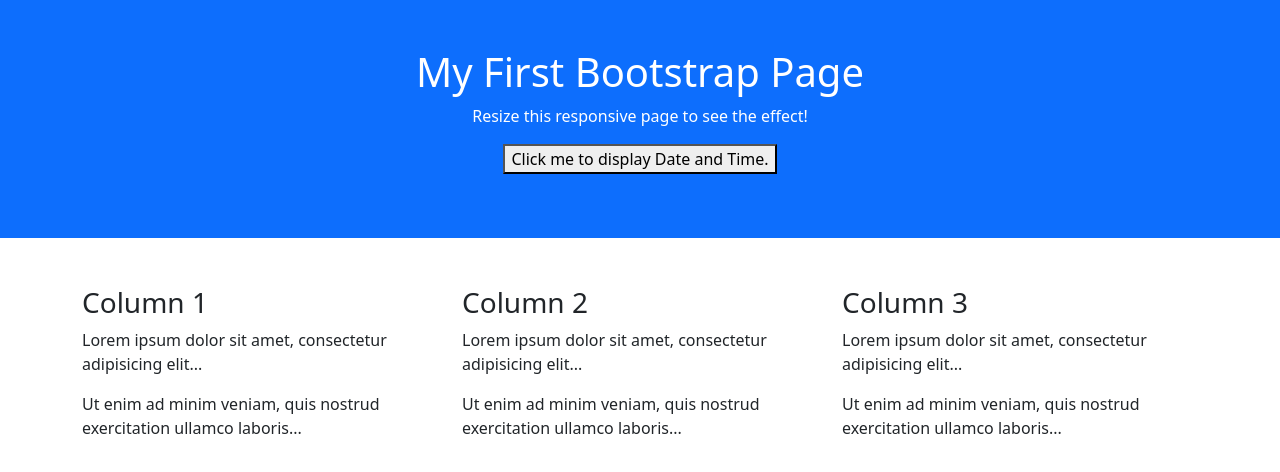
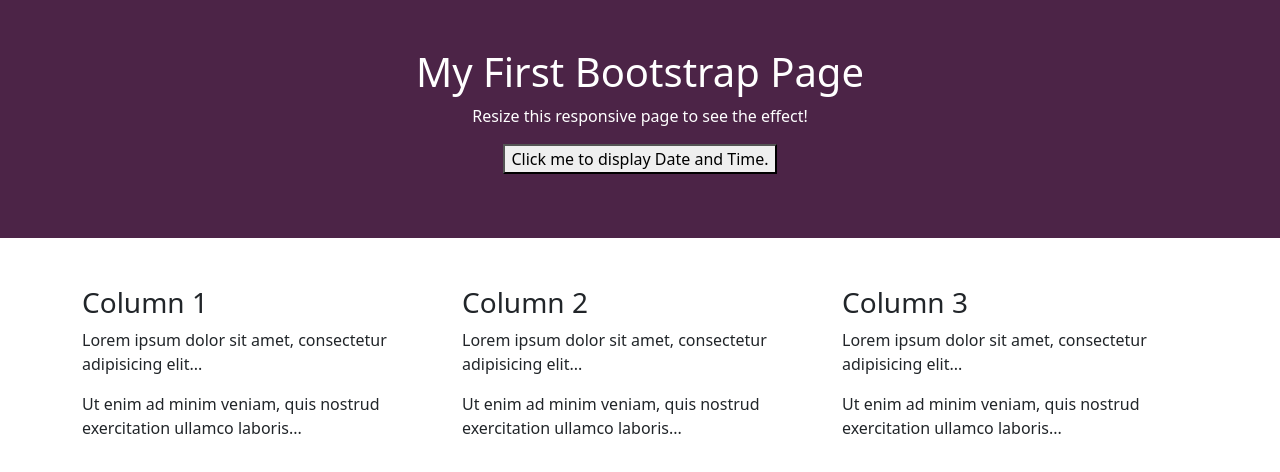
Before and after one commit to masscollaborationlabs/website_example_01, a plain HTML site: page index.html in a window 1280 px wide. Drawn offline with nearby package versions, Linux system fonts and the light colour scheme.

Commit message:
removed img changed the top color to #4C2447
Signed-off-by: Mert Gör <mertgor@qbnetworks.xyz>

```diff
--- a/index.html
+++ b/index.html
@@ -1,5 +1,4 @@
 <!--
-
 Copyright (C) 2025-2026 Mass Collaboration Labs
 
 This program is free software: you can redistribute it and/or modify
@@ -14,8 +13,7 @@
 
 You should have received a copy of the GNU Affero General Public License
 along with this program.  If not, see <https://www.gnu.org/licenses/>.
-
-  -->
+-->
 
 <!DOCTYPE html>
 <html lang="en">
@@ -23,21 +21,34 @@
   <title>Mass Collaboration Labs</title>
   <meta charset="utf-8">
   <meta name="viewport" content="width=device-width, initial-scale=1">
+  <!-- Bootstrap CSS -->
   <link href="https://cdn.jsdelivr.net/npm/bootstrap@5.3.3/dist/css/bootstrap.min.css" rel="stylesheet">
+  <!-- Bootstrap JS -->
   <script src="https://cdn.jsdelivr.net/npm/bootstrap@5.3.3/dist/js/bootstrap.bundle.min.js"></script>
+
+  <!-- Custom CSS -->
+  <style>
+    .custom-banner {
+      background-color: #4C2447; /* Deep purple shade */
+      color: white;
+    }
+  </style>
 </head>
 <body>
 
-<div class="container-fluid p-5 bg-primary text-white text-center">
+<!-- Top Banner -->
+<div class="container-fluid p-5 custom-banner text-center">
   <h1>My First Bootstrap Page</h1>
   <p>Resize this responsive page to see the effect!</p>
 
-<button type="button" onclick="document.getElementById('demo').innerHTML = Date()">
-Click me to display Date and Time.</button>
+  <button type="button" onclick="document.getElementById('demo').innerHTML = Date()">
+    Click me to display Date and Time.
+  </button>
 
-<p id="demo"></p>
+  <p id="demo"></p>
 </div>
 
+<!-- Content Columns -->
 <div class="container mt-5">
   <div class="row">
     <div class="col-sm-4">
```
Also changed, not shown: img/shrek.png (deleted).
